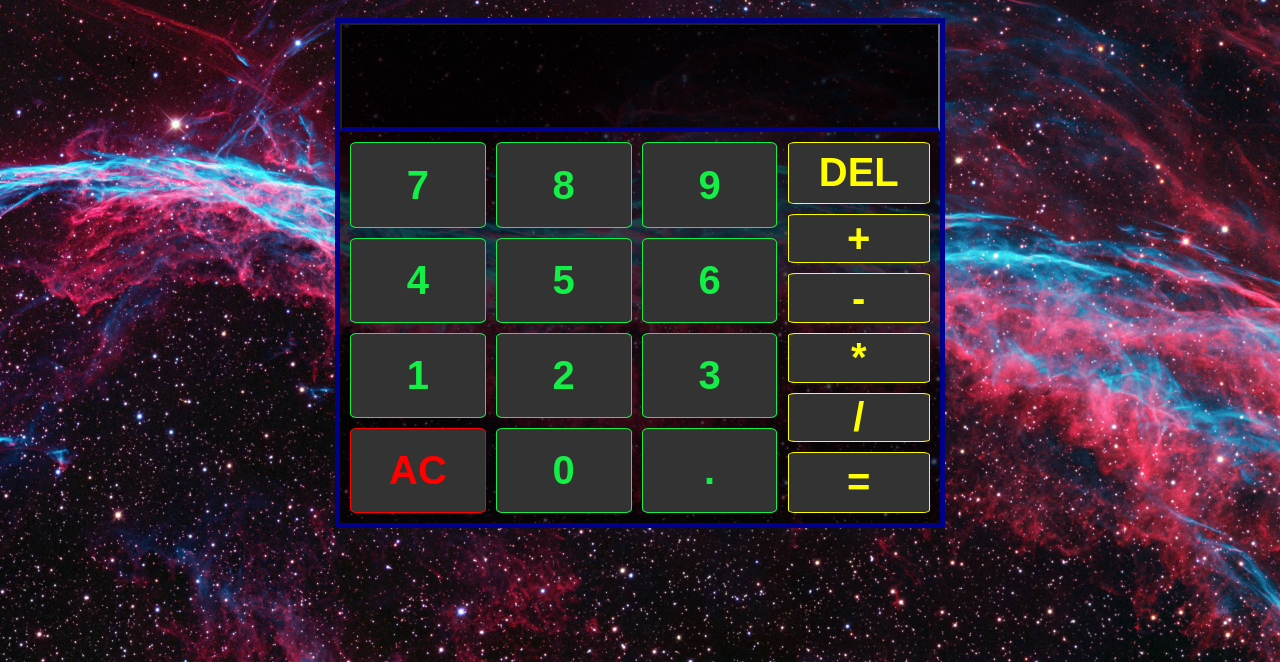
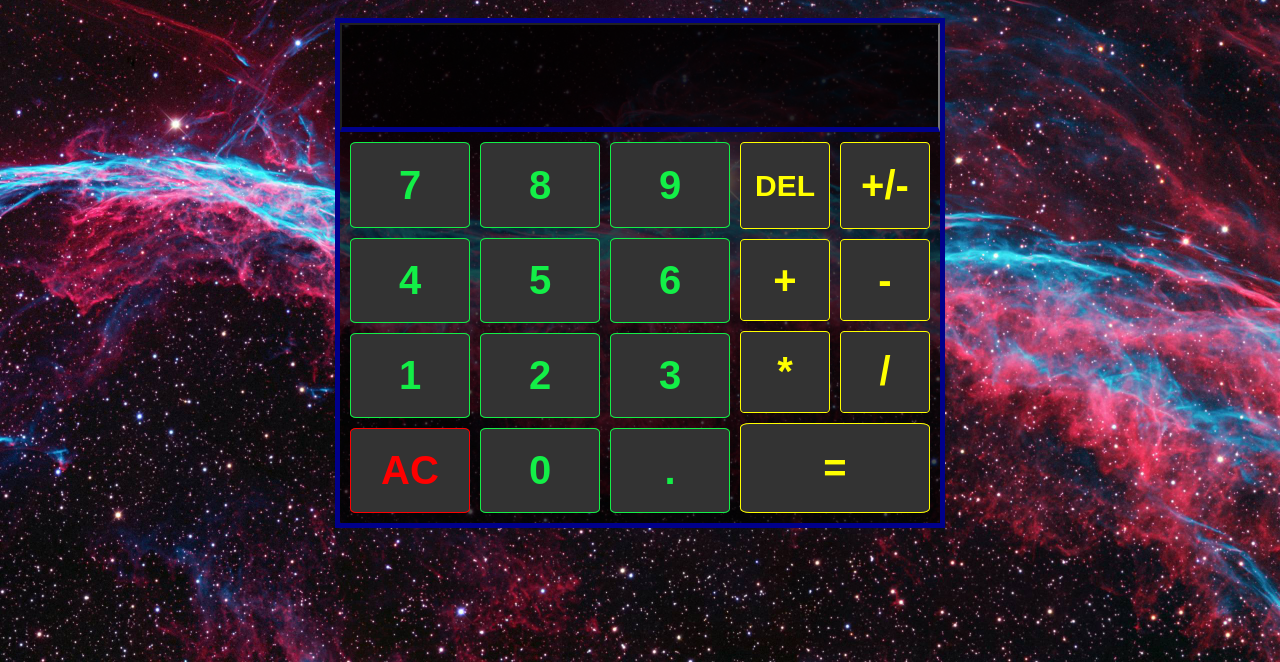
Before and after one commit to edwyip/calculator, a plain HTML site: page index.html in a window 1280 px wide. Shown: the part 138-800 px from the top of the page. Drawn offline with Linux system fonts and the light colour scheme.

Commit message:
added a button to switch between positive and negative

```diff
--- a/index.html
+++ b/index.html
@@ -36,12 +36,19 @@
                 </div>
             </div>
             <div id="right">
-                <button id="del">DEL</button>
+                <div class="row">
+                    <button id="del">DEL</button>
+                    <button id="pnSwitch">+/-</button>
+                </div>
                 <div id="operators">
-                    <button>+</button>
-                    <button>-</button>
-                    <button>*</button>
-                    <button>/</button>
+                    <div class="row">
+                        <button>+</button>
+                        <button>-</button>
+                    </div>
+                    <div class="row">
+                        <button>*</button>
+                        <button>/</button>
+                    </div>
                 </div>
                 <button id="equal">=</button>
             </div>
--- a/style.css
+++ b/style.css
@@ -65,7 +65,7 @@ button:hover {
 #operators{
     display: flex;
     flex-flow: column;
-    flex:4;
+    flex:2;
     gap:10px;
 }
 
@@ -91,7 +91,7 @@ button:hover {
 #left{
     display: flex;
     flex-flow: column;
-    flex: 3;
+    flex: 2;
     gap:10px;
 }
 
@@ -110,8 +110,13 @@ button:hover {
 
 #del{
     flex:1;
+    font-size: 30px;
 }
 
 #equal{
     flex: 1;
 }
+
+#pnSwitch{
+    flex: 1
+}
```
